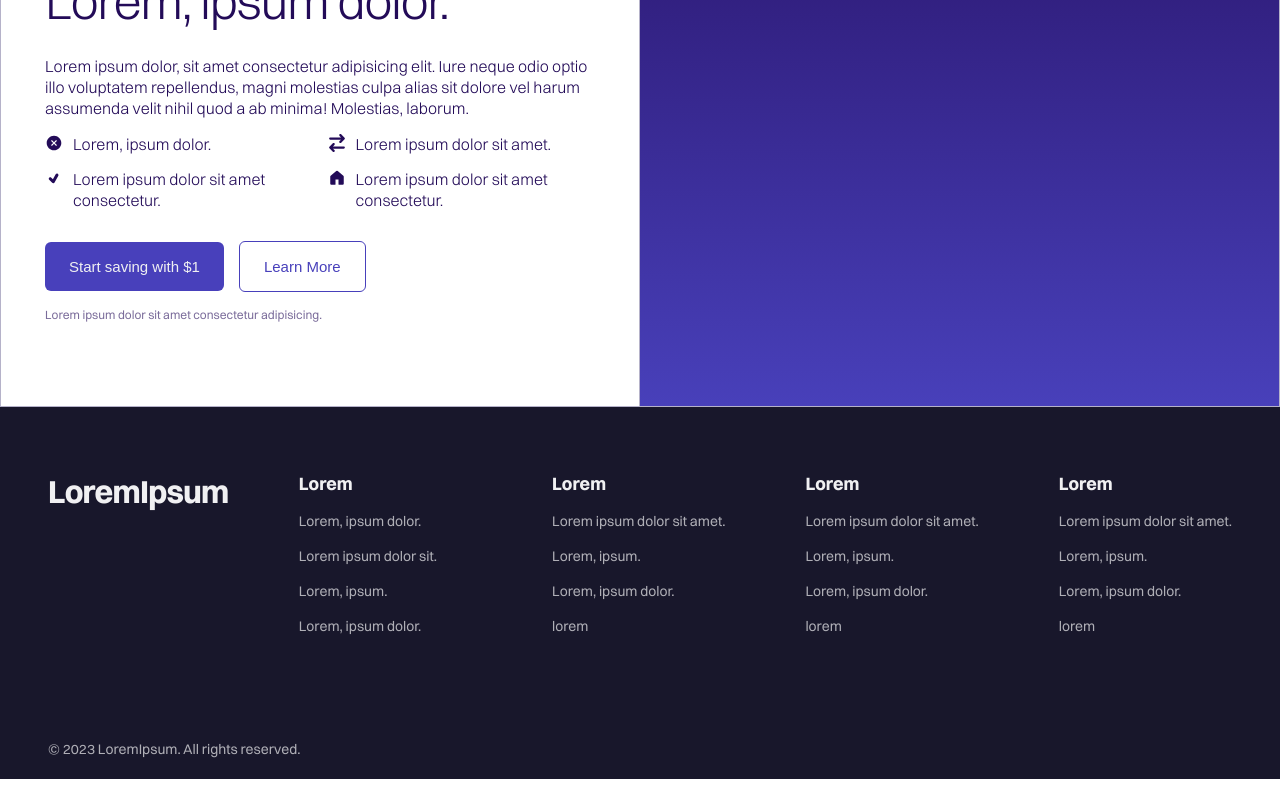
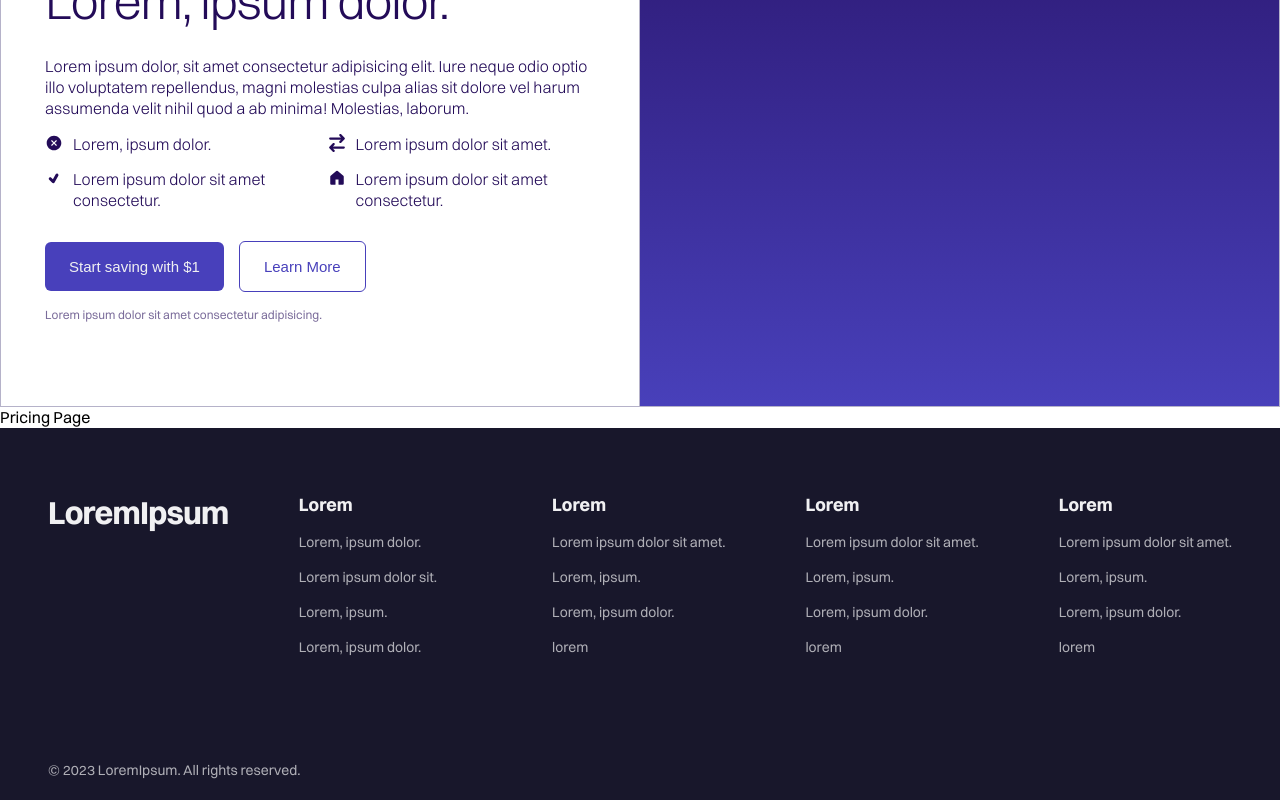
Before and after one commit to ayushcodes0/Tj-Frontend, a React (Vite) app: page / in a window 1280 px wide. Shown: the part 3325-4125 px from the top of the page. Before the commit the page ends 4104 px from the top, so only its background shows below. Built offline with nearby package versions, Linux system fonts and the light colour scheme.

Commit message:
going to work on pricing section

```diff
--- /dev/null
+++ b/src/components/Pricing/Pricing.module.css
@@ -0,0 +1,3 @@
+.pricing{
+
+}
--- /dev/null
+++ b/src/components/Pricing/Pricing.tsx
@@ -0,0 +1,11 @@
+import React from 'react'
+
+const Pricing = () => {
+  return (
+    <div>
+      Pricing Page
+    </div>
+  )
+}
+
+export default Pricing
--- a/src/pages/LandingPage/LandingPage.tsx
+++ b/src/pages/LandingPage/LandingPage.tsx
@@ -13,6 +13,7 @@ import InfoContainer from '../../components/InfoContainer/InfoContainer';
 import { useState, useEffect, useRef, useCallback } from 'react';
 import { FaChevronDown, FaChevronUp } from 'react-icons/fa';
 import Footer from '../../components/Footer/Footer';
+import Pricing from '../../components/Pricing/Pricing';
 
 const LandingPage = () => {
   const [activeSection, setActiveSection] = useState<number>(0);
@@ -385,6 +386,9 @@ const LandingPage = () => {
         </div>
         <div className={`${Styles.informationImageContainer} ${Styles.image3}`} style={{ background: gradientColors[3] }} />
       </div>
+      <div className={Styles.pricingContainer}>
+        <Pricing/>
+      </div>
       <div className={Styles.footerContainer}>
         <Footer />
       </div>
```
